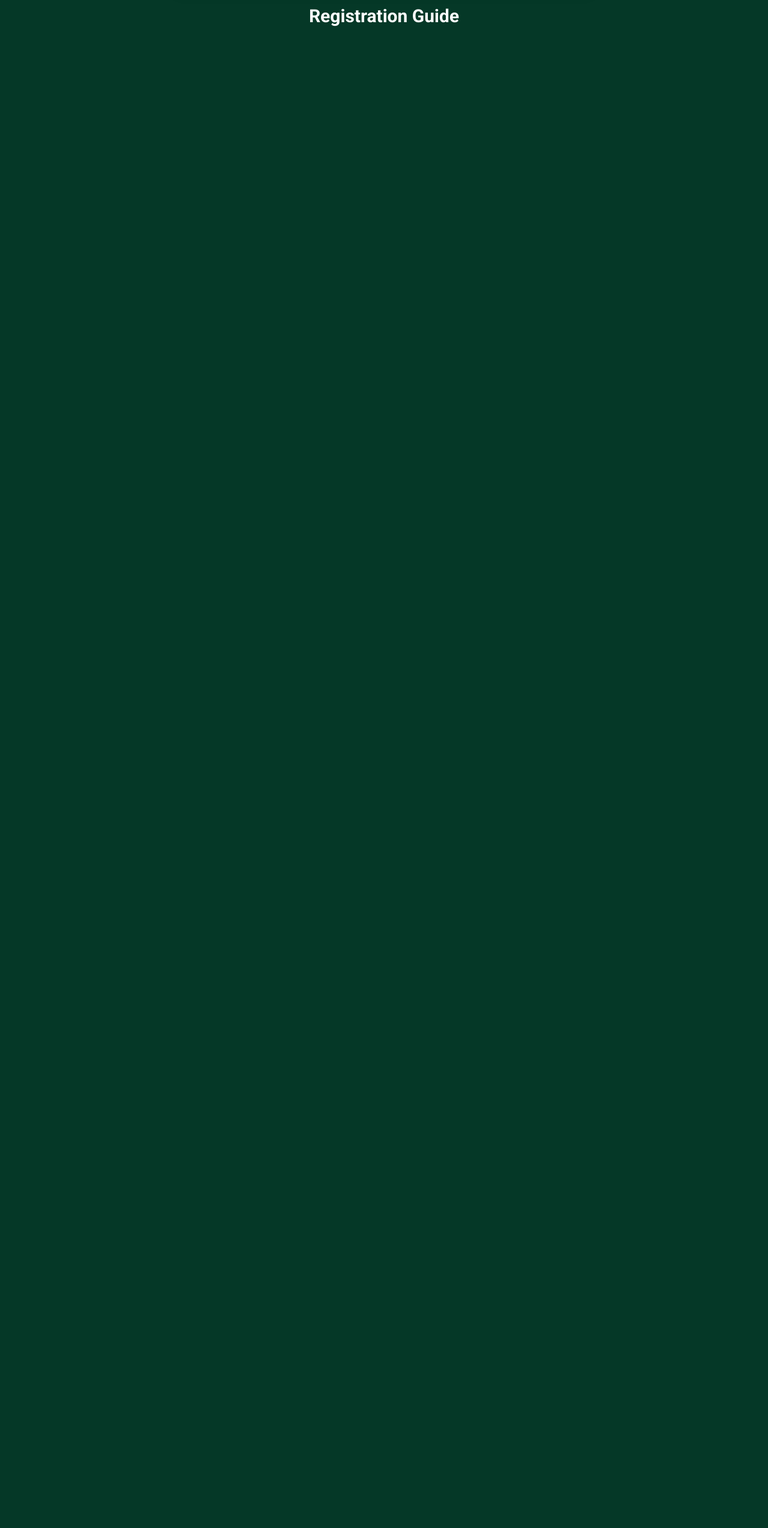
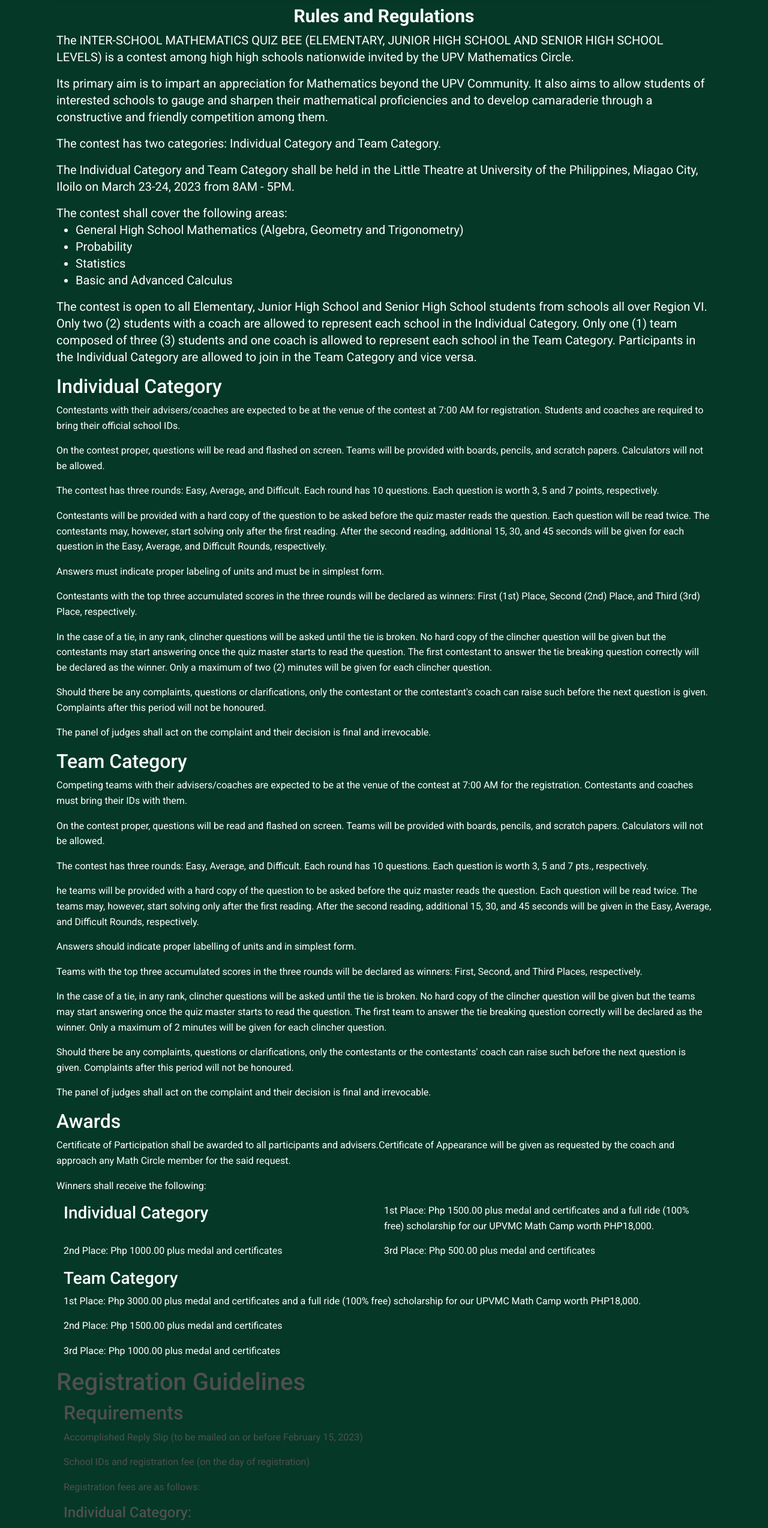
Before and after one commit to miniloda/MathO-QuizBee, a React (Create React App) app: page /reg-guide in a window 1280 px wide. Shown: the part 100-2647 px from the top of the page at 60% size. Before the commit the page ends 800 px from the top, so only its background shows below. Built offline with nearby package versions, Linux system fonts and the light colour scheme.

Commit message:
added all infos for registration guidelines

```diff
--- a/src/Components/MainComponents/RegGuide.jsx
+++ b/src/Components/MainComponents/RegGuide.jsx
@@ -3,11 +3,81 @@ export default function RegGuide (){
         <>
         <div className = "container w-full mt-3" id = "Rules">
             <div className="text-white">
-                <h1 className="text-3xl font-bold text-center">Registration Guide</h1>
+                <h1 className="text-3xl font-bold text-center">Rules and Regulations</h1>
+                <p className = "text-xl">
+                    The INTER-SCHOOL MATHEMATICS QUIZ BEE (ELEMENTARY, JUNIOR HIGH SCHOOL AND SENIOR HIGH SCHOOL LEVELS) is a contest among high high schools nationwide invited by the UPV Mathematics Circle.
+                </p>
+                <p className = "text-xl">
+                    Its primary aim is to impart an appreciation for Mathematics beyond the UPV Community. It also aims to allow students of interested schools to gauge and sharpen their mathematical proficiencies and to develop camaraderie through a constructive and friendly competition among them.
+                </p>
+                <p className="text-xl">The contest has two categories: Individual Category and Team Category.</p>
+                <p className="text-xl">The Individual Category and Team Category shall be held in the Little Theatre at University of the Philippines, Miagao City, Iloilo on March 23-24, 2023 from 8AM - 5PM.</p>
+                <p className="text-xl"> The contest shall cover the following areas:
+                    <ul>
+                        <li className="list-disc">General High School Mathematics (Algebra, Geometry and Trigonometry)</li>
+                        <li className="list-disc">Probability</li>
+                        <li className="list-disc">Statistics</li>
+                        <li className="list-disc">Basic and Advanced Calculus</li>
+                    </ul></p>
+                <p className="text-xl">The contest is open to all Elementary, Junior High School and Senior High School students from schools all over Region VI. Only two (2) students with a coach are allowed to represent each school in the Individual Category. Only one (1) team composed of three (3) students and one coach is allowed to represent each school in the Team Category. Participants in the Individual Category are allowed to join in the Team Category and vice versa.</p>
             </div>
-            <div></div>
-            <div></div>
-            <div></div>
+            <div className="text-white">
+                <h2 >Individual Category</h2>
+                <p>Contestants with their advisers/coaches are expected to be at the venue of the contest at 7:00 AM for registration. Students and coaches are required to bring their official school IDs.</p>
+                <p>On the contest proper, questions will be read and flashed on screen. Teams will be provided with boards, pencils, and scratch papers. Calculators will not be allowed.</p>
+                <p>The contest has three rounds: Easy, Average, and Difficult. Each round has 10 questions. Each question is worth 3, 5 and 7 points, respectively.</p>
+                <p>Contestants will be provided with a hard copy of the question to be asked before the quiz master reads the question. Each question will be read twice. The contestants may, however, start solving only after the first reading. After the second reading, additional 15, 30, and 45 seconds will be given for each question in the Easy, Average, and Difficult Rounds, respectively.</p>
+                <p>Answers must indicate proper labeling of units and must be in simplest form.</p>
+                <p>Contestants with the top three accumulated scores in the three rounds will be declared as winners: First (1st) Place, Second (2nd) Place, and Third (3rd) Place, respectively.</p>
+                <p>In the case of a tie, in any rank, clincher questions will be asked until the tie is broken. No hard copy of the clincher question will be given but the contestants may start answering once the quiz master starts to read the question. The first contestant to answer the tie breaking question correctly will be declared as the winner. Only a maximum of two (2) minutes will be given for each clincher question.</p>
+                <p>Should there be any complaints, questions or clarifications, only the contestant or the contestant's coach can raise such before the next question is given. Complaints after this period will not be honoured.</p>
+                <p>The panel of judges shall act on the complaint and their decision is final and irrevocable.</p>
+            </div>
+            <div className="text-white">
+                <h2>Team Category</h2>
+                <p>Competing teams with their advisers/coaches are expected to be at the venue of the contest at 7:00 AM for the registration. Contestants and coaches must bring their IDs with them.</p>
+                <p>On the contest proper, questions will be read and flashed on screen. Teams will be provided with boards, pencils, and scratch papers. Calculators will not be allowed.</p>
+                <p>The contest has three rounds: Easy, Average, and Difficult. Each round has 10 questions. Each question is worth 3, 5 and 7 pts., respectively.</p>
+                <p>he teams will be provided with a hard copy of the question to be asked before the quiz master reads the question. Each question will be read twice. The teams may, however, start solving only after the first reading. After the second reading, additional 15, 30, and 45 seconds will be given in the Easy, Average, and Difficult Rounds, respectively.</p>
+                <p>Answers should indicate proper labelling of units and in simplest form.</p>
+                <p>Teams with the top three accumulated scores in the three rounds will be declared as winners: First, Second, and Third Places, respectively.</p>
+                <p>In the case of a tie, in any rank, clincher questions will be asked until the tie is broken. No hard copy of the clincher question will be given but the teams may start answering once the quiz master starts to read the question. The first team to answer the tie breaking question correctly will be declared as the winner. Only a maximum of 2 minutes will be given for each clincher question.</p>
+                <p>Should there be any complaints, questions or clarifications, only the contestants or the contestants' coach can raise such before the next question is given. Complaints after this period will not be honoured.</p>
+                <p>The panel of judges shall act on the complaint and their decision is final and irrevocable.</p>
+            </div>
+            <div className="text-white">
+                <h2>Awards</h2>
+                <p>Certificate of Participation shall be awarded to all participants and advisers.Certificate of Appearance will be given as requested by the coach and approach any Math Circle member for the said request.
+                </p>
+                <p>Winners shall receive the following:</p>
+                <div className="container">
+                    <div className="grid grid-cols-2">
+                        <h3>Individual Category</h3>
+                        <p>1st Place: Php 1500.00 plus medal and certificates and a full ride (100% free) scholarship for our UPVMC Math Camp worth PHP18,000.</p>
+                        <p>2nd Place: Php 1000.00 plus medal and certificates</p>
+                        <p>3rd Place: Php 500.00 plus medal and certificates</p>
+                    </div>
+                    <div>
+                        <h3>Team Category</h3>
+                        <p>1st Place: Php 3000.00 plus medal and certificates and a full ride (100% free) scholarship for our UPVMC Math Camp worth PHP18,000.</p>
+                        <p>2nd Place: Php 1500.00 plus medal and certificates</p>
+                        <p>3rd Place: Php 1000.00 plus medal and certificates</p>
+                    </div>
+                </div>
+            </div>
+            <div>
+                <h1>Registration Guidelines</h1>
+                <div className="container">
+                    <h2>Requirements</h2>
+                    <p>Accomplished Reply Slip (to be mailed on or before February 15, 2023)</p>
+                    <p>School IDs and registration fee (on the day of registration)</p>
+                    <p>Registration fees are as follows:</p>
+                    <h4>Individual Category:</h4>
+                    <p>Php 550.00 per contestant (inclusive of snacks for both contestant and coach)</p>
+                    <h4>Team Category:</h4>
+                    <p>Php 550.00 (inclusive of snacks only for both team and coach) per team representative</p>
+                </div>
+            </div>
         </div>
         </>
     )
```
